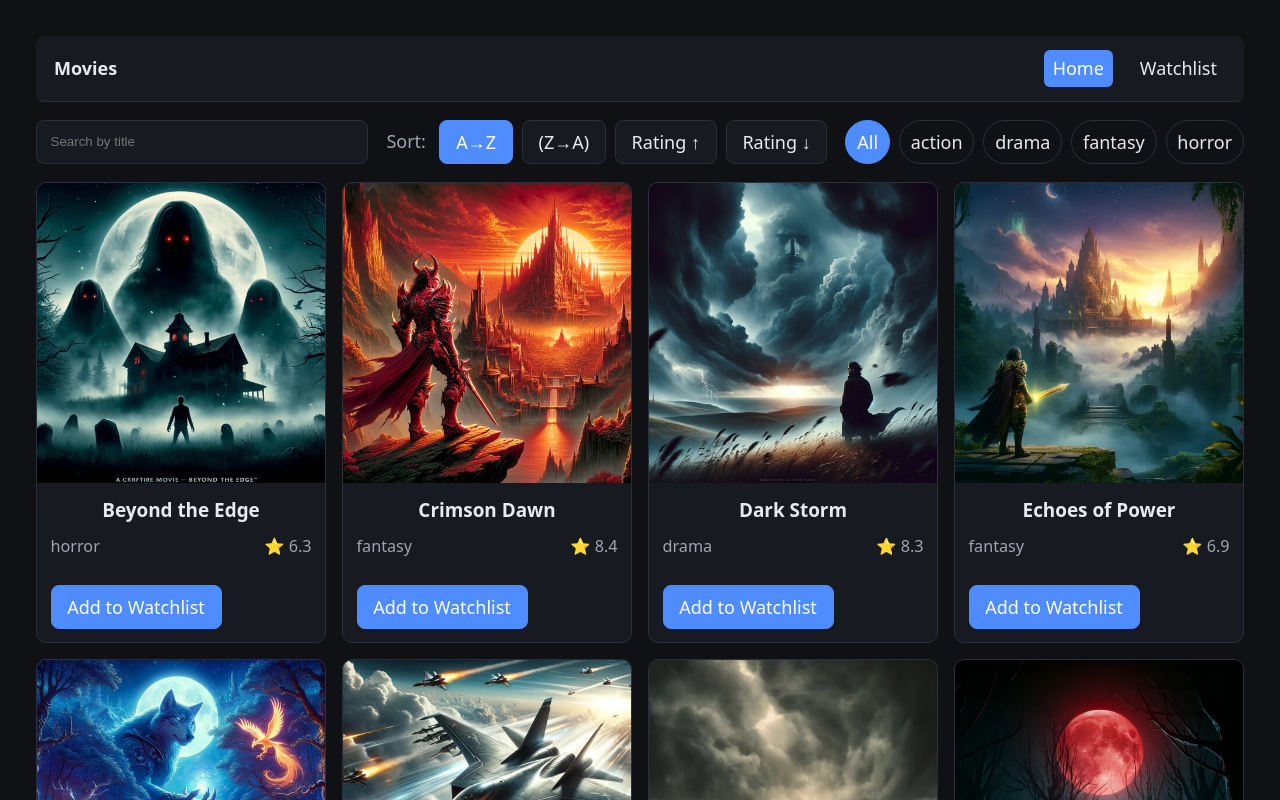
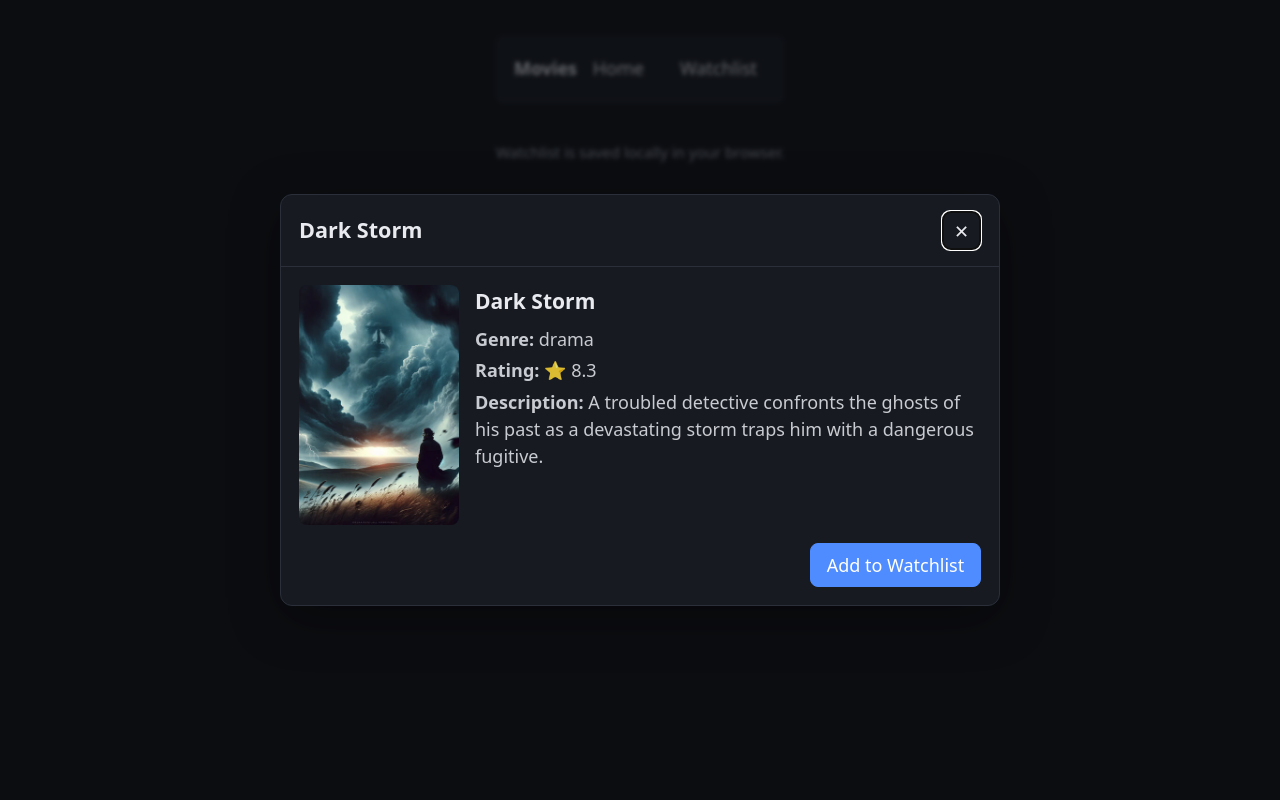
Before and after one commit to MihuAlexandru/movie-app-react, a React (Vite) app: page /movies/1 in a window 1280 px wide. Before the commit this address led to /movies. Shown: the top 800 px of the page. Built offline with nearby package versions, Linux system fonts and the light colour scheme.

Commit message:
made movie route by id accesible from the get go in the search bar of the browser

```diff
--- a/src/App.jsx
+++ b/src/App.jsx
@@ -1,5 +1,11 @@
 import { useEffect, useState, useCallback } from "react";
-import { Routes, Route, Navigate, useNavigate } from "react-router-dom";
+import {
+  Routes,
+  Route,
+  Navigate,
+  useNavigate,
+  useLocation,
+} from "react-router-dom";
 import { fetchMovies } from "./api/moviesApi";
 import Home from "./pages/Home/Home";
 import Watchlist from "./pages/Watchlist/Watchlist";
@@ -57,10 +63,22 @@ export default function App() {
 
   const openMovie = useCallback((movie) => setSelectedMovie(movie), []);
 
+  const location = useLocation();
+
   const closeMovie = useCallback(() => {
     setSelectedMovie(null);
-    navigate(-1);
-  }, [navigate]);
+
+    const fromPath = location.state?.from;
+    const isMovieDetail = /^\/movies\/\d+$/.test(location.pathname);
+
+    if (isMovieDetail && fromPath) {
+      navigate(fromPath);
+    } else if (isMovieDetail) {
+      navigate("/movies");
+    } else {
+      navigate(-1);
+    }
+  }, [navigate, location.pathname, location.state]);
 
   return (
     <div className="app">
@@ -83,7 +101,11 @@ export default function App() {
           <Route
             path="/movies/:id"
             element={
-              <MovieDetailPage movies={movies} onOpenMovie={openMovie} />
+              <MovieDetailPage
+                status={status}
+                movies={movies}
+                onOpenMovie={openMovie}
+              />
             }
           />
           <Route
--- a/src/pages/Home/Home.jsx
+++ b/src/pages/Home/Home.jsx
@@ -102,7 +102,11 @@ export default function Home({
           movies={filteredAndSorted}
           isInWatchlist={hasWatch}
           onToggleWatchlist={onToggleWatch}
-          onOpenMovie={(movie) => navigate(`/movies/${movie.id}`)}
+          onOpenMovie={(movie) =>
+            navigate(`/movies/${movie.id}`, {
+              state: { from: location.pathname + location.search },
+            })
+          }
         />
       ) : (
         <EmptyState
--- a/src/pages/MovieDetailPage.jsx
+++ b/src/pages/MovieDetailPage.jsx
@@ -1,18 +1,20 @@
 import { useParams, useNavigate } from "react-router-dom";
 import { useEffect } from "react";
 
-export default function MovieDetailPage({ movies, onOpenMovie }) {
+export default function MovieDetailPage({ status, movies, onOpenMovie }) {
   const { id } = useParams();
   const navigate = useNavigate();
 
   useEffect(() => {
-    const movie = movies.find((m) => m.id === parseInt(id));
-    if (movie) {
-      onOpenMovie(movie);
-    } else {
-      navigate("/movies");
+    if (status === "success") {
+      const movie = movies.find((m) => m.id === parseInt(id));
+      if (movie) {
+        onOpenMovie(movie);
+      } else {
+        navigate("/movies");
+      }
     }
-  }, [id, movies, onOpenMovie, navigate]);
+  }, [id, movies, status, onOpenMovie, navigate]);
 
   return null;
 }
--- a/src/pages/Watchlist/Watchlist.jsx
+++ b/src/pages/Watchlist/Watchlist.jsx
@@ -4,6 +4,7 @@ import ErrorState from "../../components/ErrorState";
 import EmptyState from "../../components/EmptyState";
 import { Link, useNavigate } from "react-router-dom";
 import "./Watchlist.css";
+
 export default function Watchlist({
   movies,
   status,
@@ -50,7 +51,11 @@ export default function Watchlist({
         movies={list}
         isInWatchlist={hasWatch}
         onToggleWatchlist={onToggleWatch}
-        onOpenMovie={(movie) => navigate(`/movies/${movie.id}`)}
+        onOpenMovie={(movie) =>
+          navigate(`/movies/${movie.id}`, {
+            state: { from: location.pathname + location.search },
+          })
+        }
       />
       <div className="back-home">
         <Link to="/" className="btn btn--primary">
--- a/src/styles.css
+++ b/src/styles.css
@@ -7,7 +7,14 @@
   --secondary: #6b7280;
   --border: #2a2f3a;
 
-  font-family: system-ui, Avenir, Helvetica, Arial, sans-serif;
+  font-family: var(
+    --font-base,
+    system-ui,
+    Avenir,
+    Helvetica,
+    Arial,
+    sans-serif
+  );
   line-height: 1.5;
   font-weight: 400;
 
@@ -20,8 +27,11 @@
   -webkit-font-smoothing: antialiased;
   -moz-osx-font-smoothing: grayscale;
 
-  /* Fluid base font scaling across devices */
   font-size: clamp(15px, 1.2vw + 0.6rem, 18px);
+
+  color-scheme: light dark;
+  color: rgba(255, 255, 255, 0.87);
+  background-color: #242424;
 }
 
 * {
```
